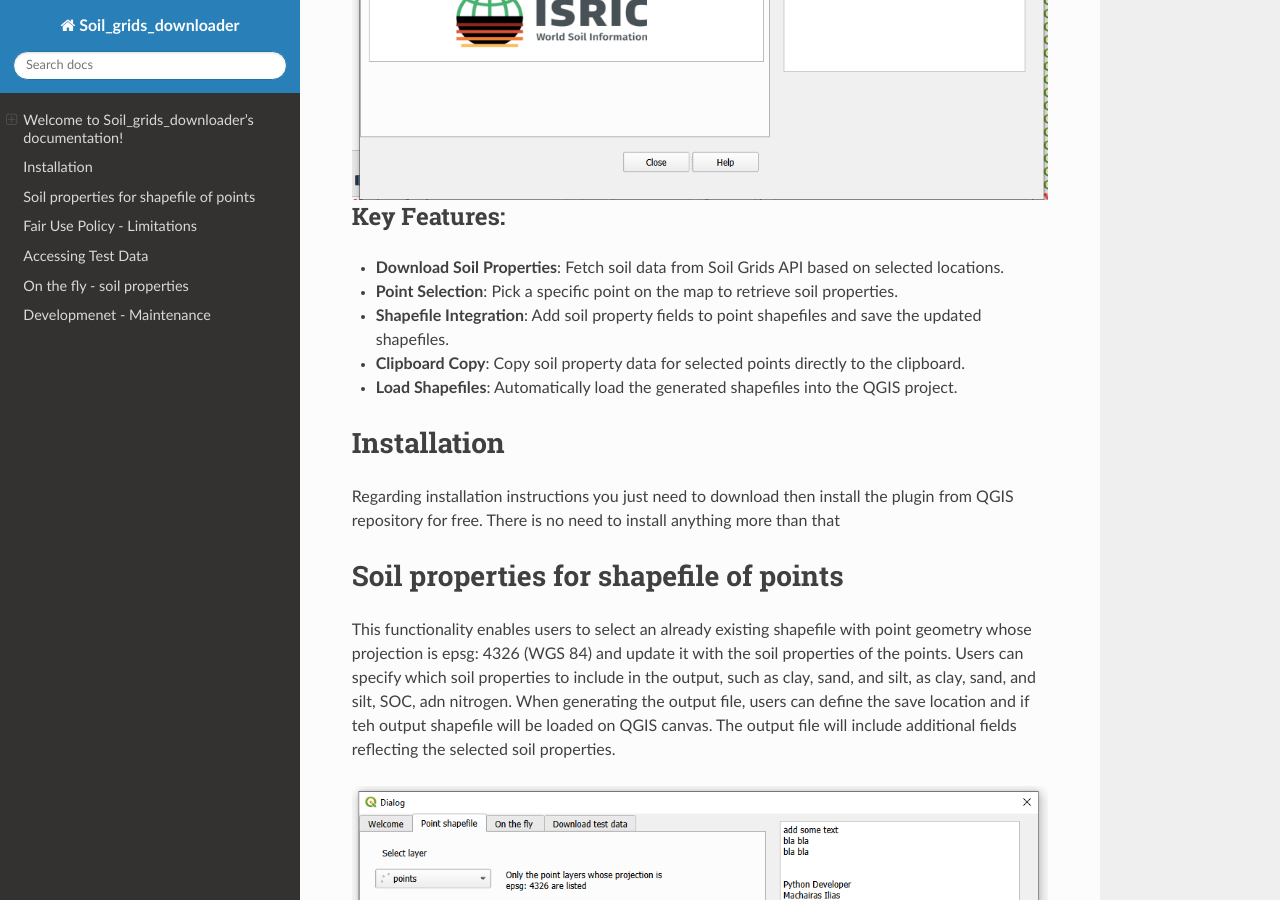
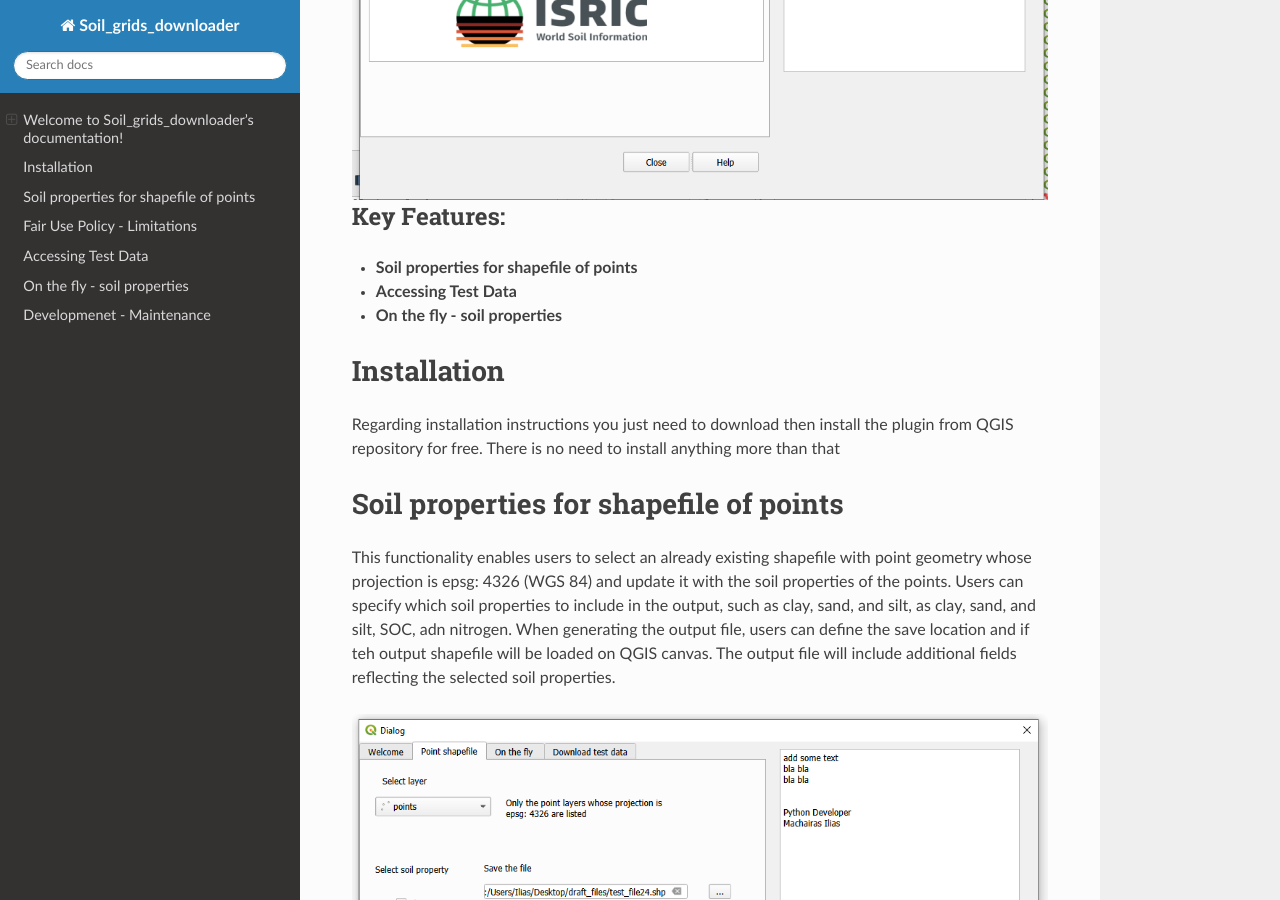
Before and after one commit to iliasmachairas/SoilGrids_Downloader, a Sphinx documentation site: the page built from source/index.rst, in a window 1280 px wide and 900 px high, scrolled down 634 px. Built offline with Sphinx 7.4.7 and the Read the Docs theme 3.1.0, drawn with Linux system fonts in a browser that asks for light colours; pages that are not in the unit, such as notebooks, are missing from menus.

Commit message:
fixing key features

```diff
--- a/source/index.rst
+++ b/source/index.rst
@@ -21,12 +21,9 @@ These properties are applicable to a specific depth range of 5 to 15 centimeters
 
 Key Features:
 --------------
-- **Download Soil Properties**: Fetch soil data from Soil Grids API based on selected locations.
-- **Point Selection**: Pick a specific point on the map to retrieve soil properties.
-- **Shapefile Integration**: Add soil property fields to point shapefiles and save the updated shapefiles.
-- **Clipboard Copy**: Copy soil property data for selected points directly to the clipboard.
-- **Load Shapefiles**: Automatically load the generated shapefiles into the QGIS project.
-
+- **Soil properties for shapefile of points**
+- **Accessing Test Data**
+- **On the fly - soil properties**
 
 .. toctree::
    :maxdepth: 2
```
